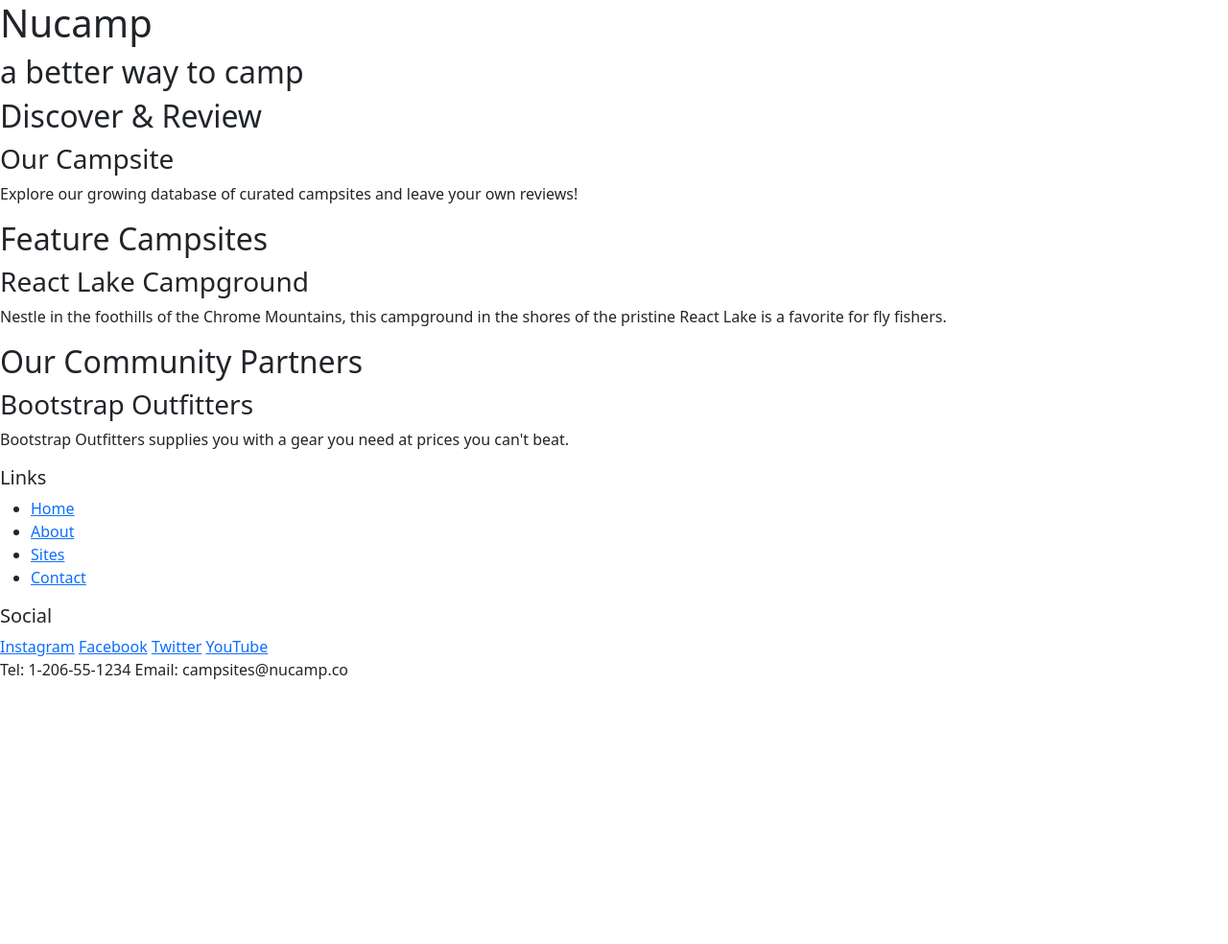
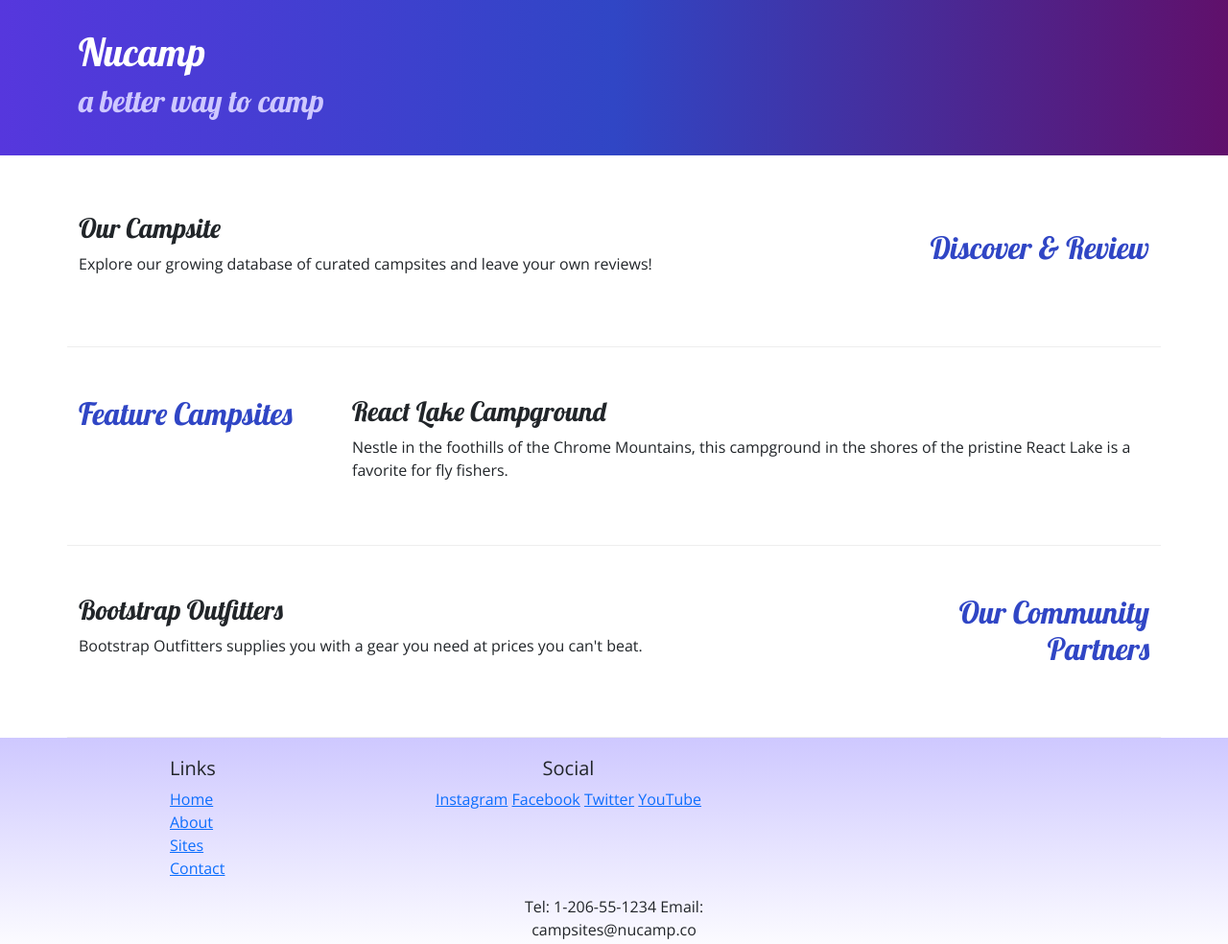
Before and after one commit to Nietob15/nucamp, a plain HTML site: page index.html in a window 1280 px wide. Shown: the whole page at 96% size. Before the commit the page ends 800 px from the top, so only its background shows below. Drawn offline with nearby package versions, Linux system fonts and the light colour scheme.

Commit message:
Adding Custom Styles

```diff
--- /dev/null
+++ b/CSS/style.css
@@ -0,0 +1,32 @@
+body  {
+  font-family: "open sans", sans-serif;
+}
+
+h1, h2, h3 {
+  font-family: "lobster", cursive;
+}
+
+h2 {
+  color: #3046c5;
+}
+
+header {
+  padding: 30px;
+  background-image: linear-gradient(to right, #5637dd, #3046C5, #60106B);
+  color: white;
+}
+
+header h2 {
+  color: #CEC8FF;
+}
+
+footer {
+  background-image: linear-gradient(#cec8ff, white);
+  padding: 20px 0;
+}
+
+.row-content {
+  padding: 50px 0;
+  border-bottom: 1px ridge;
+  min-height: 200px;
+}
--- a/index.html
+++ b/index.html
@@ -11,66 +11,101 @@
 			integrity="sha384-rbsA2VBKQhggwzxH7pPCaAqO46MgnOM80zW1RWuH61DGLwZJEdK2Kadq2F9CUG65"
 			crossorigin="anonymous"
 		/>
+
+		<!-- Custom CSS -->
+		<link rel="stylesheet" href="/CSS/style.css" />
+
+		<!-- Google Fonts -->
+		<link
+			rel="stylesheet"
+			href="https://fonts.googleapis.com/css?family=Lobster|Open+Sans"
+		/>
 	</head>
 	<body>
 		<!-- header -->
 		<header>
-			<div>
+			<div class="container">
+				<div class="row">
+					<div class="col">
 						<h1>Nucamp</h1>
 						<h2>a better way to camp</h2>
+					</div>
+				</div>
 			</div>
 		</header>
 
 		<!-- main section -->
-		<main>
+		<main class="container">
+
 			<!-- discover section -->
-			<section>
-				<h2>Discover & Review</h2>
+			<section class="row row-content align-items-center">
+				<div class="col-sm-4 col-md-3 order-sm-last">
+					<h2 class="text-sm-end">Discover & Review</h2>
+				</div>
+				<div class="col">
 					<h3>Our Campsite</h3>
 					<p>
 						Explore our growing database of curated campsites and leave your own
 						reviews!
 					</p>
+				</div>
 			</section>
 
 			<!-- feauture section -->
-			<section>
+			<section class="row row-content aling-items-center">
+				<div class="col-sm-4 col-md-3">
 					<h2>Feature Campsites</h2>
+				</div>
+				<div class="col">
 					<h3>React Lake Campground</h3>
 					<p>
 						Nestle in the foothills of the Chrome Mountains, this campground in
 						the shores of the pristine React Lake is a favorite for fly fishers.
 					</p>
+				</div>
 			</section>
 
 			<!-- partner section -->
-			<h2>Our Community Partners</h2>
+			<section class="row row-content aling-items-center">
+				<div class="col-sm-4 col-md-3 order-sm-last">
+					<h2 class="text-sm-end">Our Community Partners</h2>
+				</div>
+				<div class="col">
 					<h3>Bootstrap Outfitters</h3>
 					<p>
 						Bootstrap Outfitters supplies you with a gear you need at prices you
 						can't beat.
 					</p>
+				</div>
+			</section>
 		</main>
 
 		<!-- footer -->
 		<footer>
-			<div>
+			<div class="container">
+				<div class="row">
+					<div class="col-4 col-sm-2 offset-1">
 						<h5>Links</h5>
-				<ul>
+						<ul class="list-unstyled">
 							<li><a href="#">Home</a></li>
 							<li><a href="#">About</a></li>
 							<li><a href="#">Sites</a></li>
 							<li><a href="#">Contact</a></li>
 						</ul>
 					</div>
-			<div>
+					<div class="col-6 col-sm-5 text-center">
 						<h5>Social</h5>
 						<a href="http://instagram.com/">Instagram</a>
 						<a href="http://facebook.com/">Facebook</a>
 						<a href="http://twitter.com/">Twitter</a>
 						<a href="http://youtube.com/">YouTube</a>
 					</div>
-			<div>Tel: 1-206-55-1234 Email: campsites@nucamp.co</div>
+					<div class="coll-sm-4 text-center">
+						Tel: 1-206-55-1234 Email: <br />
+						campsites@nucamp.co
+					</div>
+				</div>
+			</div>
 		</footer>
 
 		<!-- javascript -->
```
Lines whose indentation alone changed are shown as unchanged.
